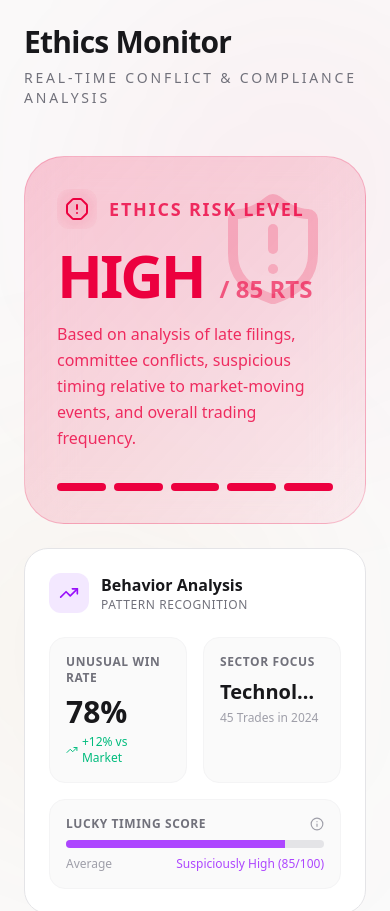
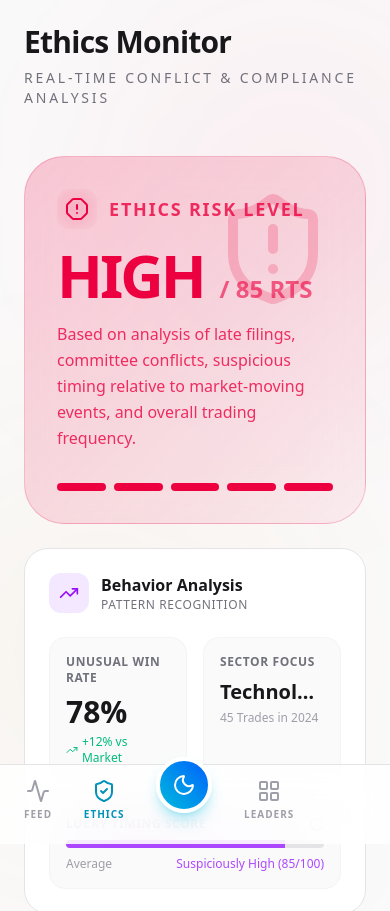
Before and after one commit to Neo-Cicada/congress-tracker, a Next.js app in the folder frontend/: page /ethics in a window 390 px wide. Shown: the top 911 px of the page. Built offline with nearby package versions, Linux system fonts and the light colour scheme.

Commit message:
Refactor: Unify layout with AppShell component
Introduces AppShell to standardize sidebar and navbar usage across pages.

```diff
--- a/frontend/src/app/ethics/page.tsx
+++ b/frontend/src/app/ethics/page.tsx
@@ -2,7 +2,6 @@
 
 import React, { useState, useEffect } from "react";
 import { useTheme } from "next-themes";
-import { Sidebar } from "../../components/Sidebar";
 import {
   EthicsScoreCard,
   ConflictScanner,
@@ -24,15 +23,7 @@ export default function EthicsPage() {
       <div className="fixed top-0 left-1/4 w-96 h-96 bg-rose-600/5 dark:bg-rose-600/10 blur-[120px] rounded-full pointer-events-none" />
       <div className="fixed bottom-0 right-1/4 w-96 h-96 bg-amber-600/5 dark:bg-amber-600/10 blur-[120px] rounded-full pointer-events-none" />
 
-      {/* Sidebar */}
-      <Sidebar
-        toggleTheme={() =>
-          setTheme(resolvedTheme === "dark" ? "light" : "dark")
-        }
-        resolvedTheme={resolvedTheme}
-      />
-
-      <main className="lg:ml-20 p-6 lg:p-12 relative">
+      <main className="p-6 lg:p-12 relative">
         {/* Header */}
         <header className="mb-12">
           <h1 className="text-3xl font-bold tracking-tight text-zinc-900 dark:text-white mb-2">
--- a/frontend/src/app/layout.tsx
+++ b/frontend/src/app/layout.tsx
@@ -2,6 +2,7 @@ import type { Metadata } from "next";
 import { Geist, Geist_Mono } from "next/font/google";
 import "./globals.css";
 import { ThemeProvider } from './providers';
+import { AppShell } from "../components/AppShell";
 const geistSans = Geist({
   variable: "--font-geist-sans",
   subsets: ["latin"],
@@ -26,7 +27,9 @@ export default function RootLayout({
     <html lang="en" suppressHydrationWarning>
       <body className="antialiased transition-colors duration-300" suppressHydrationWarning>
         <ThemeProvider attribute="class" defaultTheme="system" enableSystem>
-          {children}
+          <AppShell>
+            {children}
+          </AppShell>
         </ThemeProvider>
       </body>
     </html>
--- a/frontend/src/app/page.tsx
+++ b/frontend/src/app/page.tsx
@@ -4,8 +4,6 @@ import React, { useState, useEffect, useMemo } from "react";
 import { useTheme } from "next-themes";
 import { TradeCard, Trade } from "../components/TradeCard";
 import { Leaderboard } from "../components/Leaderboard";
-import { Sidebar } from "../components/Sidebar";
-import { MobileNavbar } from "../components/MobileNavbar";
 import {
   TrendingUp,
   Activity,
@@ -110,11 +108,7 @@ export default function NexusDashboard() {
       <div className="fixed top-0 left-1/4 w-96 h-96 bg-cyan-600/5 dark:bg-cyan-600/10 blur-[120px] rounded-full pointer-events-none" />
       <div className="fixed bottom-0 right-1/4 w-96 h-96 bg-purple-600/5 dark:bg-purple-600/10 blur-[120px] rounded-full pointer-events-none" />
 
-      {/* Sidebar */}
-      <Sidebar />
-      <MobileNavbar />
-
-      <main className="lg:ml-20 p-6 lg:p-12 relative">
+      <main className="p-6 lg:p-12 relative">
         {/* Sticky Header */}
         <header className="sticky top-0 z-40 bg-zinc-50/80 dark:bg-[#050505]/80 backdrop-blur-md pb-6 flex flex-col md:flex-row md:items-center justify-between gap-6 mb-12">
           <div>
--- a/frontend/src/app/politician/[id]/page.tsx
+++ b/frontend/src/app/politician/[id]/page.tsx
@@ -1,8 +1,6 @@
 "use client";
 
 import React, { use } from "react";
-import { Sidebar } from "../../../components/Sidebar";
-import { MobileNavbar } from "../../../components/MobileNavbar";
 import { PoliticianHeader } from "../../../components/PoliticianHeader";
 import { PortfolioChart } from "../../../components/PortfolioChart";
 import { TradeCard, Trade } from "../../../components/TradeCard";
@@ -55,10 +53,7 @@ export default function PoliticianPage() {
 
     return (
         <div className="min-h-screen bg-zinc-50 dark:bg-[#050505] text-zinc-900 dark:text-zinc-200 font-sans transition-colors duration-300">
-            <Sidebar />
-            <MobileNavbar />
-
-            <main className="lg:ml-20 p-6 lg:p-12 relative animate-in fade-in duration-500">
+            <main className="p-6 lg:p-12 relative animate-in fade-in duration-500">
                  {/* Back Button */}
                  <div className="mb-8">
                     <Link href="/" className="inline-flex items-center gap-2 text-zinc-500 hover:text-cyan-500 transition-colors bg-white dark:bg-zinc-900/50 px-4 py-2 rounded-xl border border-zinc-200 dark:border-zinc-800">
--- /dev/null
+++ b/frontend/src/components/AppShell.tsx
@@ -0,0 +1,17 @@
+"use client";
+
+import React from "react";
+import { Sidebar } from "./Sidebar";
+import { MobileNavbar } from "./MobileNavbar";
+
+export function AppShell({ children }: { children: React.ReactNode }) {
+  return (
+    <>
+      <Sidebar />
+      <MobileNavbar />
+      <div className="lg:ml-20 pb-20 lg:pb-0 relative min-h-screen">
+        {children}
+      </div>
+    </>
+  );
+}
--- a/frontend/src/components/MobileNavbar.tsx
+++ b/frontend/src/components/MobileNavbar.tsx
@@ -1,6 +1,7 @@
 "use client";
 
 import React from "react";
+import Link from "next/link";
 import { usePathname } from "next/navigation";
 import { useTheme } from "next-themes";
 import {
@@ -14,6 +15,11 @@ import {
 export const MobileNavbar = () => {
   const { setTheme, resolvedTheme } = useTheme();
   const pathname = usePathname();
+  const [mounted, setMounted] = React.useState(false);
+
+  React.useEffect(() => {
+    setMounted(true);
+  }, []);
 
   // Helper to check if a link is active
   const isActive = (path: string) => pathname === path;
@@ -25,32 +31,44 @@ export const MobileNavbar = () => {
 
   return (
     <nav className="fixed bottom-0 left-0 right-0 h-20 bg-white/80 dark:bg-[#050505]/80 backdrop-blur-xl border-t border-zinc-200 dark:border-zinc-800 lg:hidden z-50 px-6 flex items-center justify-between pb-2">
+      <Link href="/">
         <MobileNavIcon
           icon={<Activity size={24} />}
           label="Feed"
-        active={true} // Hardcoded for now
+          active={isActive("/")}
         />
+      </Link>
+      <Link href="/ethics">
         <MobileNavIcon
           icon={<ShieldCheck size={24} />}
           label="Ethics"
+          active={isActive("/ethics")}
         />
+      </Link>
 
       {/* Theme Toggle in center for easy access */}
       <button
         onClick={toggleTheme}
         className="relative -top-4 w-14 h-14 rounded-full bg-gradient-to-tr from-cyan-500 to-blue-600 flex items-center justify-center shadow-lg shadow-cyan-500/30 border-4 border-white dark:border-[#050505]"
       >
-        {resolvedTheme === "dark" ? (
+        {mounted ? (
+           resolvedTheme === "dark" ? (
             <Sun size={24} className="text-white" />
           ) : (
             <Moon size={24} className="text-white" />
+          )
+        ) : (
+           <div className="w-6 h-6" /> // Placeholder
         )}
       </button>
 
+      <Link href="/#leaderboard">
         <MobileNavIcon
           icon={<LayoutGrid size={24} />}
           label="Leaders"
+          active={isActive("/#leaderboard")} // Simpler active check
         />
+      </Link>
       {/* Placeholder or another link can go here if needed, for now just balancing */}
        <div className="w-10" />
     </nav>
--- a/frontend/src/components/Sidebar.tsx
+++ b/frontend/src/components/Sidebar.tsx
@@ -13,22 +13,26 @@ import {
   Moon,
 } from "lucide-react";
 
-interface SidebarProps {
-  toggleTheme: () => void;
-  resolvedTheme?: string;
-}
+export const Sidebar: React.FC = () => {
+  const pathname = usePathname();
+  const { setTheme, resolvedTheme } = useTheme();
+  const [mounted, setMounted] = React.useState(false);
 
-export const Sidebar: React.FC<SidebarProps> = ({
-  toggleTheme,
-  resolvedTheme,
-}) => {
-  const pathname = usePathname();
+  React.useEffect(() => {
+    setMounted(true);
+  }, []);
 
   // Helper to check if a link is active
   const isActive = (path: string) => pathname === path;
 
-  return (
-    <aside className="fixed left-0 top-0 h-full w-20 border-r border-zinc-200 dark:border-zinc-800 bg-white/40 dark:bg-black/60 backdrop-blur-xl hidden lg:flex flex-col items-center py-8 z-50">
+  // Toggle theme handler
+  const toggleTheme = () => {
+    setTheme(resolvedTheme === "dark" ? "light" : "dark");
+  };
+
+  // Reusable Sidebar Content
+  const SidebarContent = () => (
+    <div className="flex flex-col h-full items-center py-8">
       {/* Logo */}
       <Link href="/">
         <div className="group cursor-pointer mb-12">
@@ -39,7 +43,7 @@ export const Sidebar: React.FC<SidebarProps> = ({
       </Link>
 
       {/* Navigation */}
-      <nav className="flex flex-col gap-10 flex-1">
+      <nav className="flex flex-col gap-10 flex-1 w-full px-6 lg:px-0 items-center">
         <SidebarIcon
           icon={<Activity size={22} />}
           label="Live Feed"
@@ -66,14 +70,27 @@ export const Sidebar: React.FC<SidebarProps> = ({
           onClick={toggleTheme}
           className="p-3 rounded-2xl bg-zinc-100 dark:bg-zinc-900/50 border border-zinc-200 dark:border-zinc-800 text-zinc-600 dark:text-zinc-400 hover:text-cyan-500 hover:border-cyan-500/30 transition-all duration-300"
         >
-          {resolvedTheme === "dark" ? <Sun size={20} /> : <Moon size={20} />}
+          {mounted ? (
+            resolvedTheme === "dark" ? <Sun size={20} /> : <Moon size={20} />
+          ) : (
+             <div className="w-5 h-5" /> // Placeholder to prevent layout shift
+          )}
         </button>
 
         <div className="w-12 h-12 rounded-2xl bg-zinc-100 dark:bg-zinc-900/50 border border-zinc-200 dark:border-zinc-800 flex items-center justify-center cursor-pointer hover:border-cyan-500/30 transition-all group">
           <div className="w-8 h-8 rounded-xl bg-gradient-to-tr from-purple-500 to-pink-500 opacity-80 group-hover:opacity-100 transition-opacity" />
         </div>
       </div>
-    </aside>
+    </div>
+  );
+
+  return (
+    <>
+      {/* DESKTOP SIDEBAR */}
+      <aside className="fixed left-0 top-0 h-full w-20 border-r border-zinc-200 dark:border-zinc-800 bg-white/40 dark:bg-black/60 backdrop-blur-xl hidden lg:flex flex-col items-center z-50">
+        <SidebarContent />
+      </aside>
+    </>
   );
 };
 
@@ -83,29 +100,55 @@ const SidebarIcon = ({
   label,
   href,
   active = false,
+  onClick,
 }: {
   icon: React.ReactNode;
   label: string;
   href?: string;
   active?: boolean;
+  onClick?: () => void;
 }) => {
   const content = (
-    <div className="group relative cursor-pointer">
+    <div className="group relative cursor-pointer flex items-center lg:block">
       <div
         className={`${
           active ? "text-cyan-500" : "text-zinc-400 dark:text-zinc-600"
-        } group-hover:text-cyan-500 transition-colors`}
+        } group-hover:text-cyan-500 transition-colors mr-4 lg:mr-0`}
       >
         {icon}
       </div>
+
+      {/* Active Indicator (Desktop) */}
       {active && (
-        <div className="absolute -left-4 top-1/2 -translate-y-1/2 w-1 h-6 bg-cyan-500 rounded-r-full shadow-[0_0_10px_rgba(6,182,212,0.5)]" />
+        <div className="hidden lg:block absolute -left-4 top-1/2 -translate-y-1/2 w-1 h-6 bg-cyan-500 rounded-r-full shadow-[0_0_10px_rgba(6,182,212,0.5)]" />
       )}
-      <span className="absolute left-14 top-1/2 -translate-y-1/2 px-2 py-1 bg-zinc-900 text-white text-[10px] font-bold rounded opacity-0 group-hover:opacity-100 transition-opacity pointer-events-none whitespace-nowrap uppercase tracking-widest border border-zinc-800 z-50">
+
+      {/* Active Indicator (Mobile) */}
+      {active && (
+        <div className="lg:hidden w-1.5 h-1.5 rounded-full bg-cyan-500 mr-2" />
+      )}
+
+      {/* Label (Desktop - Hover Tooltip) */}
+      <span className="hidden lg:block absolute left-14 top-1/2 -translate-y-1/2 px-2 py-1 bg-zinc-900 text-white text-[10px] font-bold rounded opacity-0 group-hover:opacity-100 transition-opacity pointer-events-none whitespace-nowrap uppercase tracking-widest border border-zinc-800 z-50">
+        {label}
+      </span>
+
+      {/* Label (Mobile - Inline) */}
+      <span
+        className={`lg:hidden text-lg font-bold uppercase tracking-widest ${
+          active ? "text-zinc-900 dark:text-white" : "text-zinc-400"
+        }`}
+      >
         {label}
       </span>
     </div>
   );
 
-  return href ? <Link href={href}>{content}</Link> : content;
+  return href ? (
+    <Link href={href} onClick={onClick}>
+      {content}
+    </Link>
+  ) : (
+    <div onClick={onClick}>{content}</div>
+  );
 };
```
Lines whose indentation alone changed are shown as unchanged.
